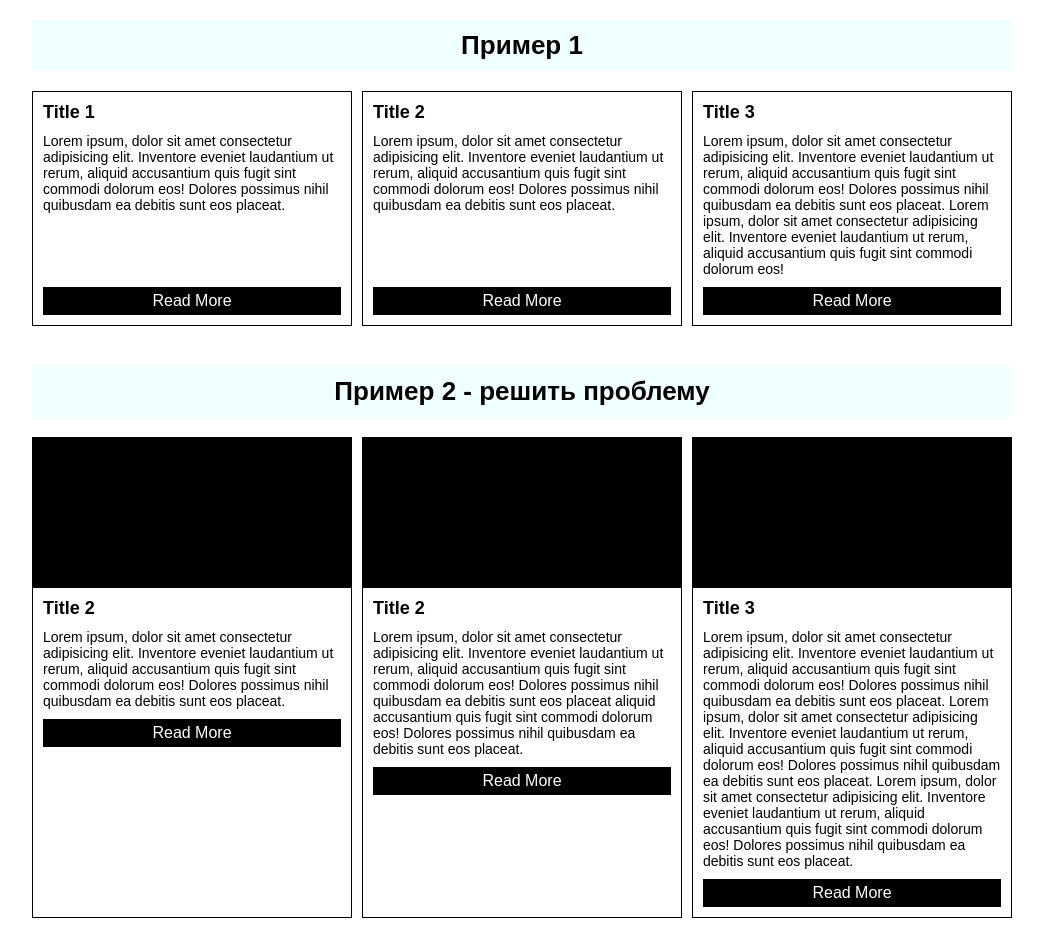
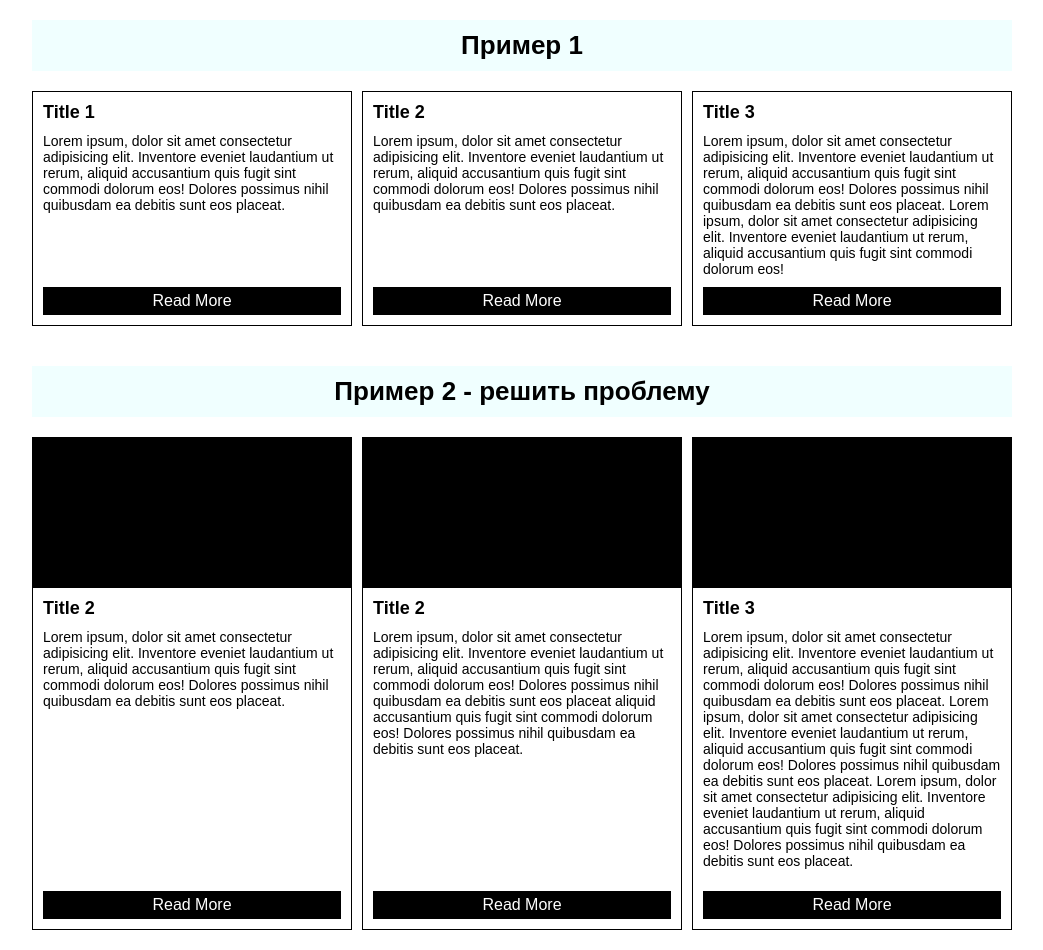
Before and after one commit to imAlxndr/task-stage-1, a plain HTML site: page 12/index.htm in a window 1280 px wide. Shown: the whole page, without its empty margins (118-1161 px from the left). Drawn offline with Linux system fonts and the light colour scheme.

Commit message:
12 ready

```diff
--- a/12/style.css
+++ b/12/style.css
@@ -69,6 +69,7 @@ img {
     display: flex;
     flex-direction: column;
     border: 1px solid black;
+    position: relative;
 }
 .item2__name{
     margin-bottom: 10px;
@@ -77,12 +78,19 @@ img {
 .item2__content{
     margin-bottom: 10px;
     font-size: 14px;
+    margin-bottom: 50px;
+    flex-grow: 1;
 }
 .item2__footer{
     background-color: black;
     color: white;
     padding: 5px;
     text-align: center;
+    position: absolute;
+    box-sizing: border-box;
+    bottom: 10px;
+    left: 10px;
+    width: calc(100% - 20px);
 }
 .item2__bg{
     height: 150px;
@@ -90,4 +98,7 @@ img {
 }
 .item2__body{
     padding: 10px;
+    flex-grow: 1;
+    position: relative;
+    box-sizing: border-box;
 }
```
Also changed, not shown: 12/index.htm (line endings or trailing spaces).
